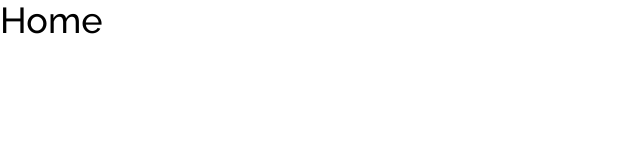
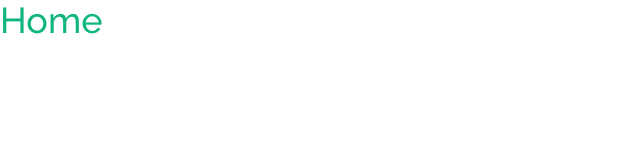
Before and after one commit to IT-LABSacademy/e-mentor, a Vue app: page / in a window 1280 px wide. Shown: the top 160 px of the page, without its empty margins (0-640 px from the left). Built offline with nearby package versions, Linux system fonts and the light colour scheme.

Commit message:
feat: merging with ozod (13.12.23)

```diff
--- a/src/views/HomeView.vue
+++ b/src/views/HomeView.vue
@@ -1,7 +1,7 @@
 <template>
   <!-- <TheNavbar /> -->
 
-  <h1 class="text-4xl">Home</h1>
+  <h1 class="text-4xl text-green">Home</h1>
 </template>
 
 <script>
--- a/tailwind.config.js
+++ b/tailwind.config.js
@@ -13,7 +13,6 @@ export default {
         'dark': '#353a5a',
         'green': '#10B582',
         'orange': '#FA9F42'
-
       }
     },
   },
```
Also changed, not shown: 1 other file (tests, documents, lock files or other folders).
